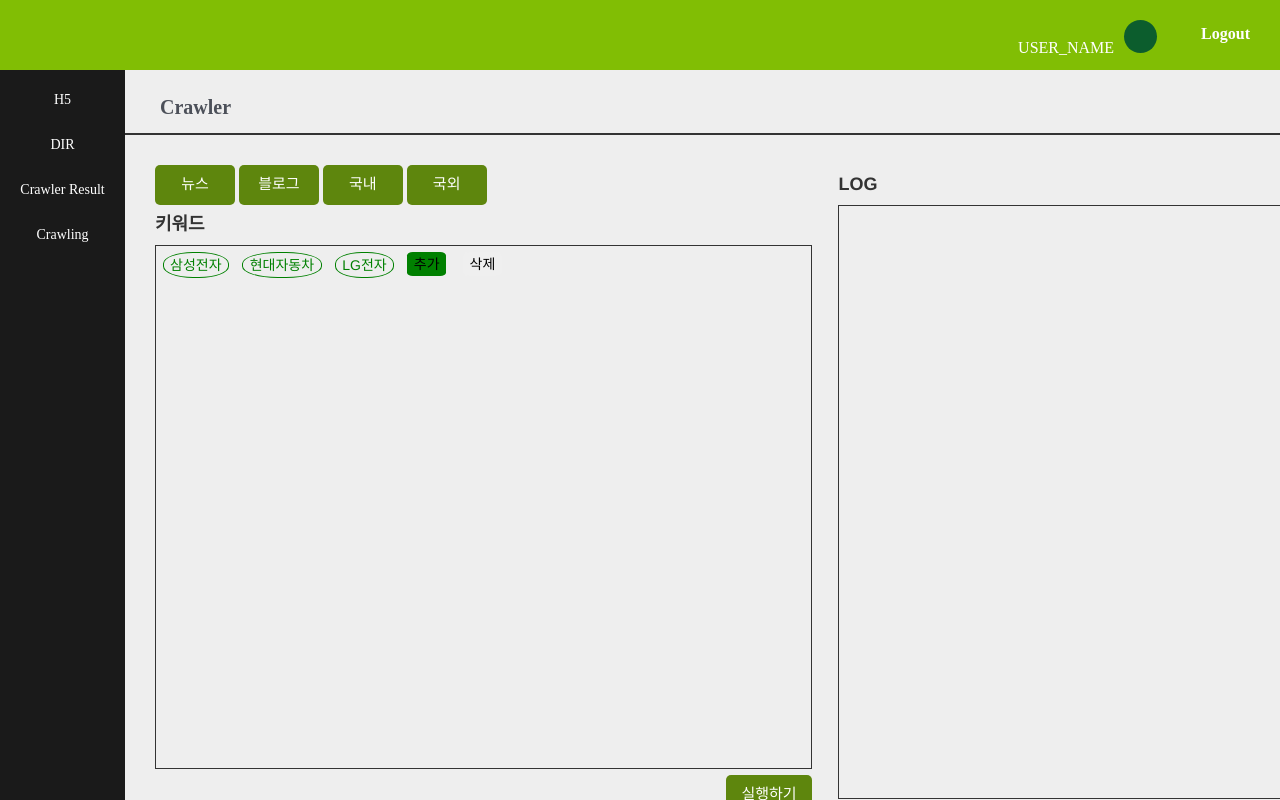
After one commit to taihoinst01/hdf5Test, a Django app: page /crawling in a window 1280 px wide. The commit adds this page. Run offline with Django 3.2, Linux system fonts and the light colour scheme; some libraries are stand-ins or nearby versions.

Commit message:
박진수 크롤

```diff
--- /dev/null
+++ b/hdf5Test/hdf5Test/app/static/app/content/crawler.css
@@ -0,0 +1,84 @@
+.crawlingResult {
+    border: 1px solid;
+}
+
+.crawler_main_left {
+    float: left;
+    width: 49%;
+    height: 95%;
+}
+
+.crawler_main_right {
+    float: right;
+    width: 49%;
+    height: 97.5%;
+}
+
+.crawler_keyword_table {
+    border: 1px solid;
+    width: 100%;
+    height: 90.5%;
+}
+
+.crawler_keyword {
+     margin: 1% 0% 1% 0%;
+}
+
+.crawler_keyword_text {
+    font-weight: bold;
+}
+
+.crawler_start_btn {
+    float: right;
+    margin-top: 1%;
+}
+
+.crawler_line {
+    border:1px solid;
+}
+.crawler_result_list_table {
+    border: 1px solid;
+    width: 100%;
+    height: 100%;
+    overflow-x: hidden;
+}
+
+.crawler_result_list {
+    width: 93.5%;
+    height: 3%;
+    position : relative;
+    left:3%;
+    margin-top : 35px;
+}
+
+.crawler_result_rlist {
+    border: 1px solid;
+    width: 100%;
+    position: relative;
+    margin-top : 10px;
+}
+
+.crawler_keyword_create {
+    float: left;
+    border: 1px solid green;
+    margin: 1% 1% 1% 1%;
+    border-radius: 45%;
+    color: green;
+    padding: 0.3% 1% 0.3% 1%;
+}
+
+.crawler_keyword_insert {
+    background-color:green;
+    margin: 1% 1% 1% 1%;
+    border-radius: 15%;
+    padding: 0.3% 1% 0.3% 1%;
+}
+.crawler_keyword_delete {
+
+    margin: 1% 1% 1% 1%;
+    border-radius: 15%;
+    padding: 0.3% 1% 0.3% 1%;
+}
+.crawler_keyword_btn_group {
+
+}
--- /dev/null
+++ b/hdf5Test/hdf5Test/app/templates/app/crawling.html
@@ -0,0 +1,77 @@
+{% extends "app/layout.html" %}
+
+{% block content %}
+<div id="content">
+    <div class="title">
+        <div class="content_title_icon content_icon"></div>
+        <div class="content_title1">Crawler </div>
+    </div>
+    <div class="crawler_line"></div>
+    <div class="content_main" style="height : 91.7% !important;">
+        <div class="crawler_main_left">
+            <button class="button_h5 btnK01">뉴스</button>
+            <button class="button_h5 btnK01">블로그</button>
+            <button class="button_h5 btnK01">국내</button>
+            <button class="button_h5 btnK01">국외</button>
+
+            <div class="crawler_keyword">
+                <h4 class="crawler_keyword_text">키워드</h4>
+                <div class="crawler_keyword_table">
+                    <div class="crawler_keyword_create">삼성전자</div>
+                    <div class="crawler_keyword_create">현대자동차</div>
+                    <div class="crawler_keyword_create">LG전자</div>
+
+                    <div class="crawler_keyword_btn_group">
+                        <button class="crawler_keyword_insert">추가</button>
+                        <button class="crawler_keyword_delete">삭제</button>
+                    </div>
+
+                </div>
+                <div>
+                    <button class="crawler_start_btn button_h5 btnK01" id="crawlerStart">실행하기</button>
+                </div>
+            </div>
+        </div>
+        <div class="crawler_main_right">
+            <h4 class="crawler_keyword_text">LOG</h4>
+            <div class="crawler_result_list_table">
+                <div style="margin-top: 1%;"></div>
+                <div class="crawler_result_list" id="crawler_result_list"></div>
+            </div>
+        </div>
+    </div>
+</div>
+
+
+<script>
+    $(document).ready(function () {
+        $('#checkAll').on('click', function () {
+            $('.checkSingle').prop('checked', this.checked);
+        })
+
+        $('#crawlerStart').click(function () {
+            $.ajax({
+                type: "POST",
+                url: "/webcrawlerStart/",
+                data: {},
+                success: function (data) {
+                    var result = data.result;
+                    var resultlist = JSON.parse(JSON.stringify(result).split(','));
+
+                    for (var i = 0; i < resultlist.length; i++) {
+                        $("#crawler_result_list").append('<div class="crawler_result_rlist">'+resultlist[i]+'</div>');
+                    }
+                }
+            });
+        });
+    });
+
+
+
+</script>
+
+
+
+
+
+{% endblock %}
--- a/hdf5Test/hdf5Test/app/templates/app/layout.html
+++ b/hdf5Test/hdf5Test/app/templates/app/layout.html
@@ -11,6 +11,7 @@
     <link rel="stylesheet" type="text/css" href="{% static 'app/content/leftSideBar.css' %}" />
     <link rel="stylesheet" type="text/css" href="{% static 'app/content/content.css' %}" />
     <link rel="stylesheet" type="text/css" href="{% static 'app/content/common.css' %}" />
+    <link rel="stylesheet" type="text/css" href="{% static 'app/content/crawler.css' %}" />
     <script src="{% static 'app/scripts/modernizr-2.6.2.js' %}"></script>
     <script src="{% static 'app/scripts/jquery-1.10.2.js' %}"></script>
     <script src="{% static 'app/scripts/bootstrap.js' %}"></script>
@@ -47,6 +48,7 @@
                 <a href="/"><li class="menu01">H5</li></a>
                 <a href="/dirFileRead"><li class="menu02">DIR</li></a>
                 <a href="/crawlerResult"><li class="menu03">Crawler Result</li></a>
+                <a href="/crawling"><li class="menu03">Crawling</li></a>
             </ul>
         </div>
     </div>
--- a/hdf5Test/hdf5Test/app/views.py
+++ b/hdf5Test/hdf5Test/app/views.py
@@ -22,6 +22,8 @@ import time
 import os
 from glob import glob
 import fnmatch
+import requests
+from bs4 import BeautifulSoup
 
 def home(request):
     """Renders the home page."""
@@ -280,3 +282,41 @@ def crawlerResultFnc(request):
             'year':datetime.now().year,
         }
     )
+def crawling(request):
+    """Renders the about page."""
+    assert isinstance(request, HttpRequest)
+    return render(
+        request,
+        'app/crawling.html',
+        {
+            'title':'About',
+            'message':'Your application description page.',
+            'year':datetime.now().year,
+        }
+    )
+
+
+def webcrawlerStart(request):
+    """Renders the about page."""
+    assert isinstance(request, HttpRequest)
+    resultlist = webcrawlerApp();
+    data = {
+            'success': True,
+            'result' : resultlist
+        }
+    return JsonResponse(data)
+
+def webcrawlerApp():
+    cnt = 0
+    pageNum = 100
+    resultlist = [];
+    while cnt<=pageNum:
+       r = requests.get('http://minishop.gmarket.co.kr/cam365/List?Title=Best%20Item&CategoryType=General&SortType=MostPopular&DisplayType=List&Page='+str(cnt)+'&PageSize=60&IsFreeShipping=False&HasDiscount=False&HasStamp=False&HasMileage=False&IsInternationalShipping=False&MinPrice=36890&MaxPrice=912120#listTop')
+       html = r.text
+       soup = BeautifulSoup(html, 'html.parser')
+       titles = soup.select('.sbj')
+       for title in titles:
+            resultlist.append(title.text);
+       cnt += 1
+
+    return resultlist;
--- a/hdf5Test/hdf5Test/hdf5Test/urls.py
+++ b/hdf5Test/hdf5Test/hdf5Test/urls.py
@@ -21,11 +21,13 @@ urlpatterns = [
     url(r'^about$', app.views.about, name='about'),
 
     url(r'^dirFileRead$', app.views.dirFileReadFnc, name='dirFileReadFnc'),
+    url(r'^getImageByDir$', app.views.getImageByDirFnc, name='getImageByDirFnc'),
+    url(r'^crawling$', app.views.crawling, name='crawling'),
 
     #ajax post
     url(r'^getImage/$', app.views.getImageFnc, name='getImageFnc'),
-    url(r'^getImageByDir/$', app.views.getImageByDirFnc, name='getImageByDirFnc'),
-    url(r'^crawlerResult/$', app.views.crawlerResultFnc, name='crawlerResultFnc'),
+    url(r'^crawlerResult$', app.views.crawlerResultFnc, name='crawlerResultFnc'),
+    url(r'^webcrawlerStart', app.views.webcrawlerStart, name='webcrawlerStart'),
 
     url(r'^login/$',
         django.contrib.auth.views.login,
```
Also changed, not shown: 1 other file.
